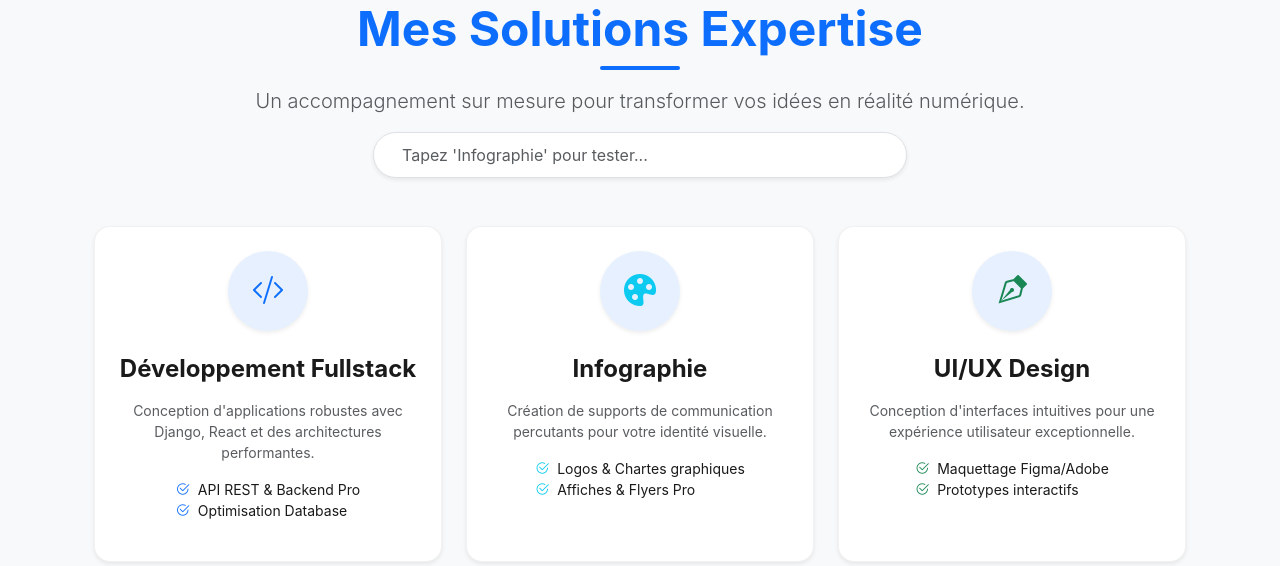
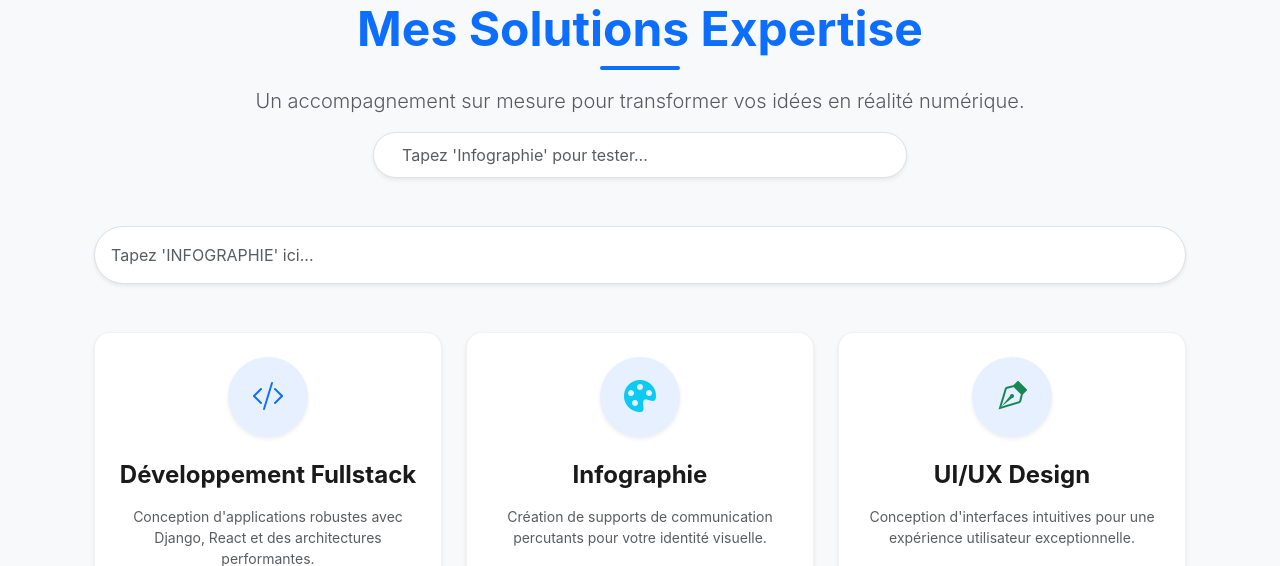
Before and after one commit to darijosephda-maker/Blog_Professionnel_Uts, a Django app: page /services/ in a window 1280 px wide. Shown: the part 255-821 px from the top of the page. Run offline with Django 5.2, Linux system fonts and the light colour scheme; data that the repository does not hold is empty.

Commit message:
Mon premier commit

```diff
--- a/templates/services.html
+++ b/templates/services.html
@@ -9,8 +9,15 @@
         <div class="text-center mb-5">
             <h2 class="display-5 fw-bold text-primary">Mes Solutions Expertise</h2>
             <div class="mx-auto bg-primary" style="width: 80px; height: 4px; border-radius: 2px;"></div>
-            <p id="target-description" class="text-muted lead mt-3">Un accompagnement sur mesure pour transformer vos idées en réalité numérique.</p>
-        </div>
+
+        <p id="target-description" class="text-muted lead mt-3">Un accompagnement sur mesure pour transformer vos idées en réalité numérique.</p>
+
+    <div class="mb-4">
+    <input type="text" id="local-search" class="form-control rounded-pill p-3 shadow-sm"
+           placeholder="Tapez 'INFOGRAPHIE' ici...">
+</div>
+
+    </div>
 
 
 
```
